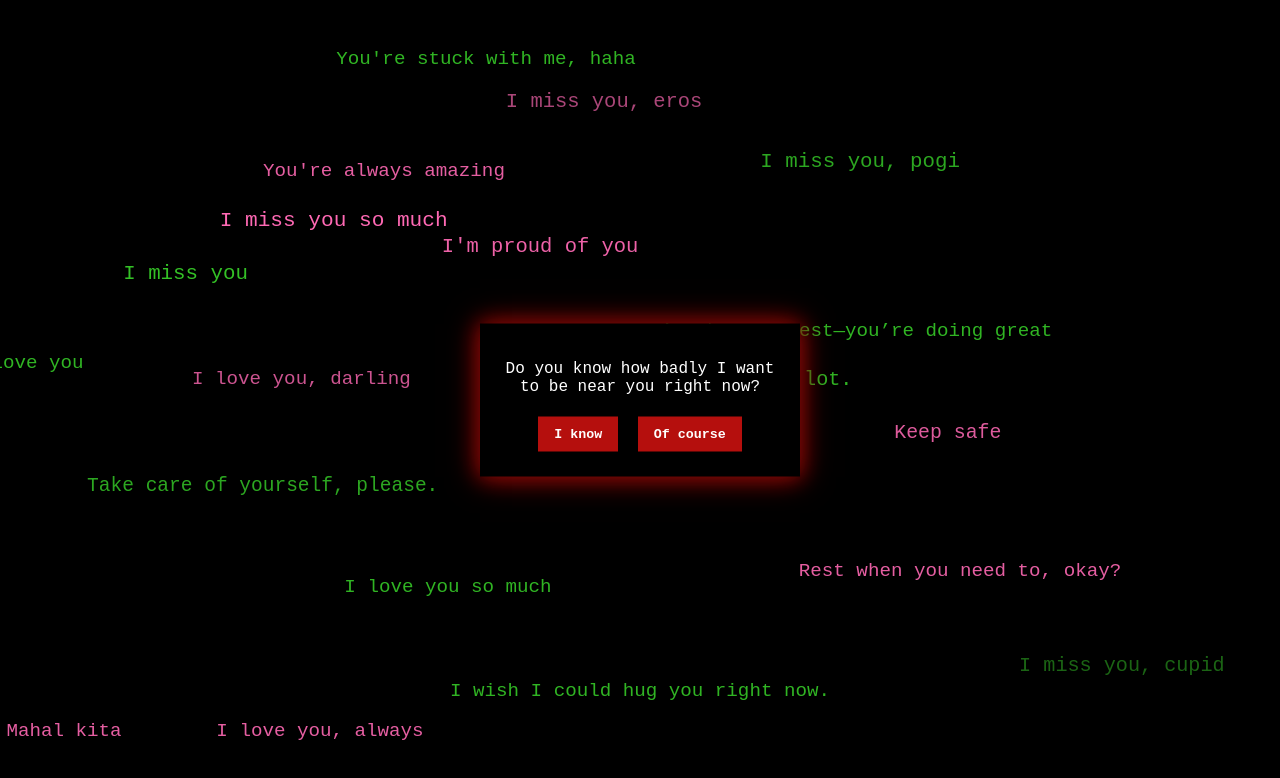
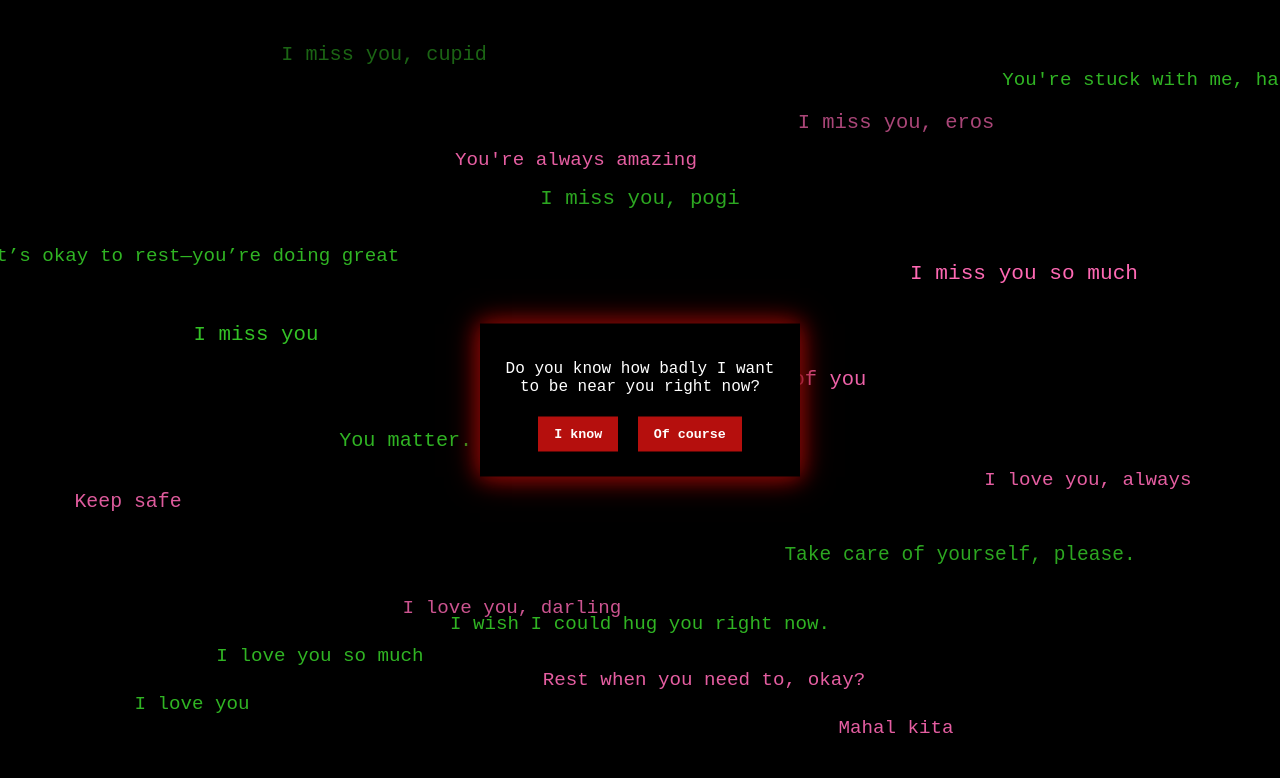
Before and after one commit to dni-ght/eros, a plain HTML site: page index.html in a window 1280 px wide. Drawn offline with Linux system fonts and the light colour scheme.

Commit message:
Update index.html

```diff
--- a/index.html
+++ b/index.html
@@ -32,55 +32,54 @@
       white-space: nowrap;
       user-select: none;
       opacity: 0.9;
-      transform: translateX(-50%);
+      transform: translate(-50%, -50%);
     }
-
+    @media (max-width: 600px) {
+      .container span {
+        font-size: 1rem;
+      }
+    }
     .container span:nth-child(odd) {
       color: #ff69b4;
     }
     .container span:nth-child(even) {
       color: #36c928;
     }
-    .container span:nth-child(1)  { top: 4%;   left: 10%;   animation delay: 0s; }
-    .container span:nth-child(2)  { top: 90%;  left: 80%;  animation-delay: 0.5s; }
-    .container span:nth-child(3)  { top: 18%;  left: 40%;  animation-delay: 1s; }
-    .container span:nth-child(4)  { top: 24%;  left: 60%;  animation-delay: 1.5s; }
-    .container span:nth-child(5)  { top: 30%;  left: 18%;  animation-delay: 2s; }
-    .container span:nth-child(6)  { top: 36%;  left: 10%;  animation-delay: 2.5s; }
-    .container span:nth-child(7)  { top: 32%;  left: 35%;  animation-delay: 3s; }
-    .container span:nth-child(8)  { top: 48%;  left: 50%;  animation-delay: 3.5s; }
-    .container span:nth-child(9)  { top: 54%;  left: 70%;  animation-delay: 4s; }
-    .container span:nth-child(10) { top: 60%;  left: 7%;  animation-delay: 4.5s; }
-    .container span:nth-child(11) { top: 46%;  left: 15%;  animation-delay: 5s; }
-    .container span:nth-child(12) { top: 72%;  left: 35%;  animation-delay: 5.5s; }
-    .container span:nth-child(13) { top: 70%;  left: 75%;  animation-delay: 6s; }
-    .container span:nth-child(14) { top: 44%;  left: 2%;  animation-delay: 6.5s; }
-    .container span:nth-child(15) { top: 90%;  left: 5%;   animation-delay: 7s; }
-    .container span:nth-child(16) { top: 6%;   left: 38%;  animation-delay: 7.5s; }
-    .container span:nth-child(17) { top: 20%;  left: 30%;  animation-delay: 8s; }
-    .container span:nth-child(18) { top: 40%;  left: 66%;  animation-delay: 8.5s; }
-    .container span:nth-child(19) { top: 90%;  left: 25%;  animation-delay: 9s; }
-    .container span:nth-child(20) { top: 85%;  left: 50%;  animation-delay: 9.5s; }
+    .container span:nth-child(1)  { top: 8%;   left: 10%;   animation delay: 0s; }
+    .container span:nth-child(2)  { top: 15%;  left: 30%;  animation-delay: 0.5s; }
+    .container span:nth-child(3)  { top: 22%;  left: 70%;  animation-delay: 1s; }
+    .container span:nth-child(4)  { top: 30%;  left: 50%;  animation-delay: 1.5s; }
+    .container span:nth-child(5)  { top: 38%;  left: 80%;  animation-delay: 2s; }
+    .container span:nth-child(6)  { top: 45%;  left: 20%;  animation-delay: 2.5s; }
+    .container span:nth-child(7)  { top: 50%;  left: 60%;  animation-delay: 3s; }
+    .container span:nth-child(8)  { top: 57%;  left: 35%;  animation-delay: 3.5s; }
+    .container span:nth-child(9)  { top: 64%;  left: 10%;  animation-delay: 4s; }
+    .container span:nth-child(10) { top: 70%;  left: 75%;  animation-delay: 4.5s; }
+    .container span:nth-child(11) { top: 76%;  left: 40%;  animation-delay: 5s; }
+    .container span:nth-child(12) { top: 82%;  left: 25%;  animation-delay: 5.5s; }
+    .container span:nth-child(13) { top: 85%;  left: 55%;  animation-delay: 6s; }
+    .container span:nth-child(14) { top: 88%;  left: 15%;  animation-delay: 6.5s; }
+    .container span:nth-child(15) { top: 91%;  left: 70%;   animation-delay: 7s; }
+    .container span:nth-child(16) { top: 10%;  left: 90%;  animation-delay: 7.5s; }
+    .container span:nth-child(17) { top: 20%;  left: 45%;  animation-delay: 8s; }
+    .container span:nth-child(18) { top: 32%;  left: 15%;  animation-delay: 8.5s; }
+    .container span:nth-child(19) { top: 60%;  left: 85%;  animation-delay: 9s; }
+    .container span:nth-child(20) { top: 78%;  left: 50%;  animation-delay: 9.5s; }
 
     @keyframes floatText {
       0% {
-        transform: translateY(0) scale(1);
+        transform: translate(-50%, -50%) translateY(0) scale(1);
         opacity: 0.8;
       }
       50% {
-        transform: translateY(-30px) scale(1.1);
+        transform: translate(-50%, -50%) translateY(-30px) scale(1.1);
         opacity: 1;
       }
       100% {
-        transform: translateY(-100px) scale(1);
+        transform: translate(-50%, -50%) translateY(-100px) scale(1);
         opacity: 0;
       }
     }
-  @media (max-width: 600px) {
-    .container span {
-    font-size: 0.9rem;
-    }
-  }
     .question-box {
       width: 280px;
       background: #000000;
```
